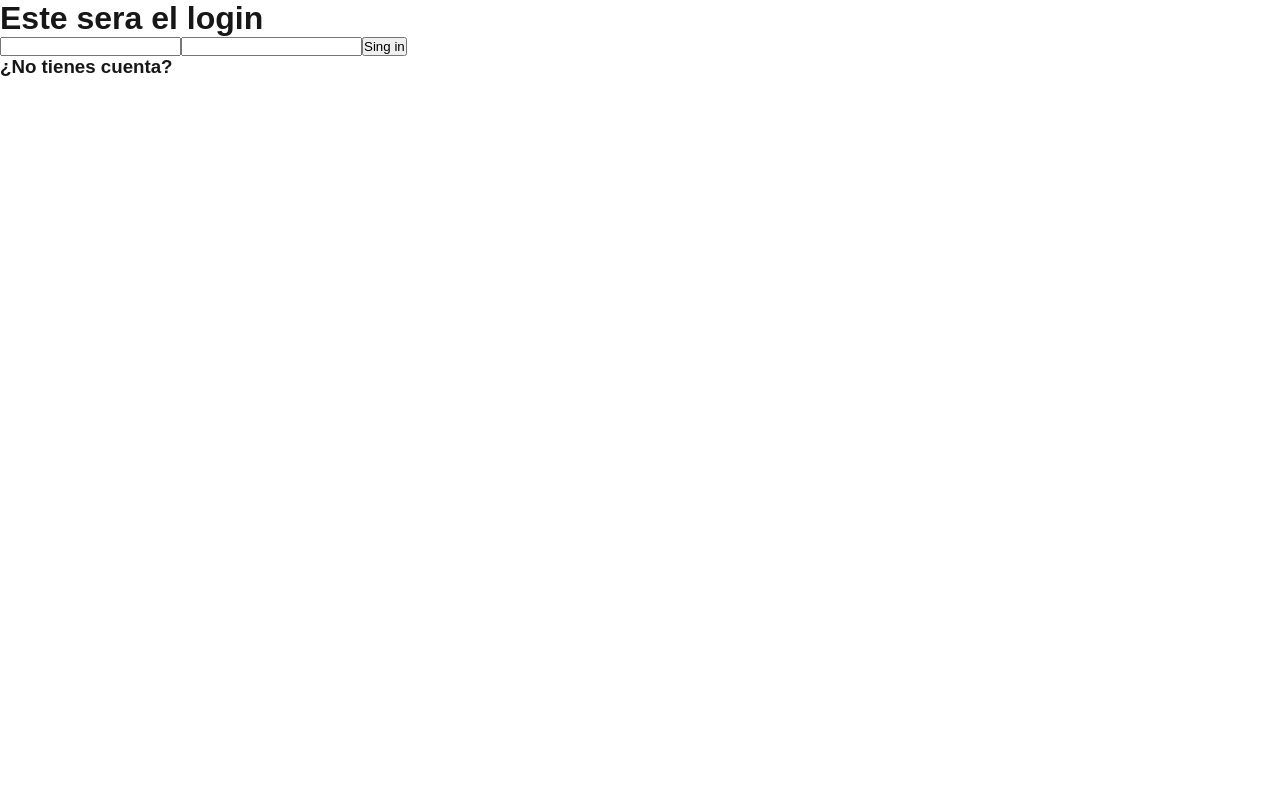
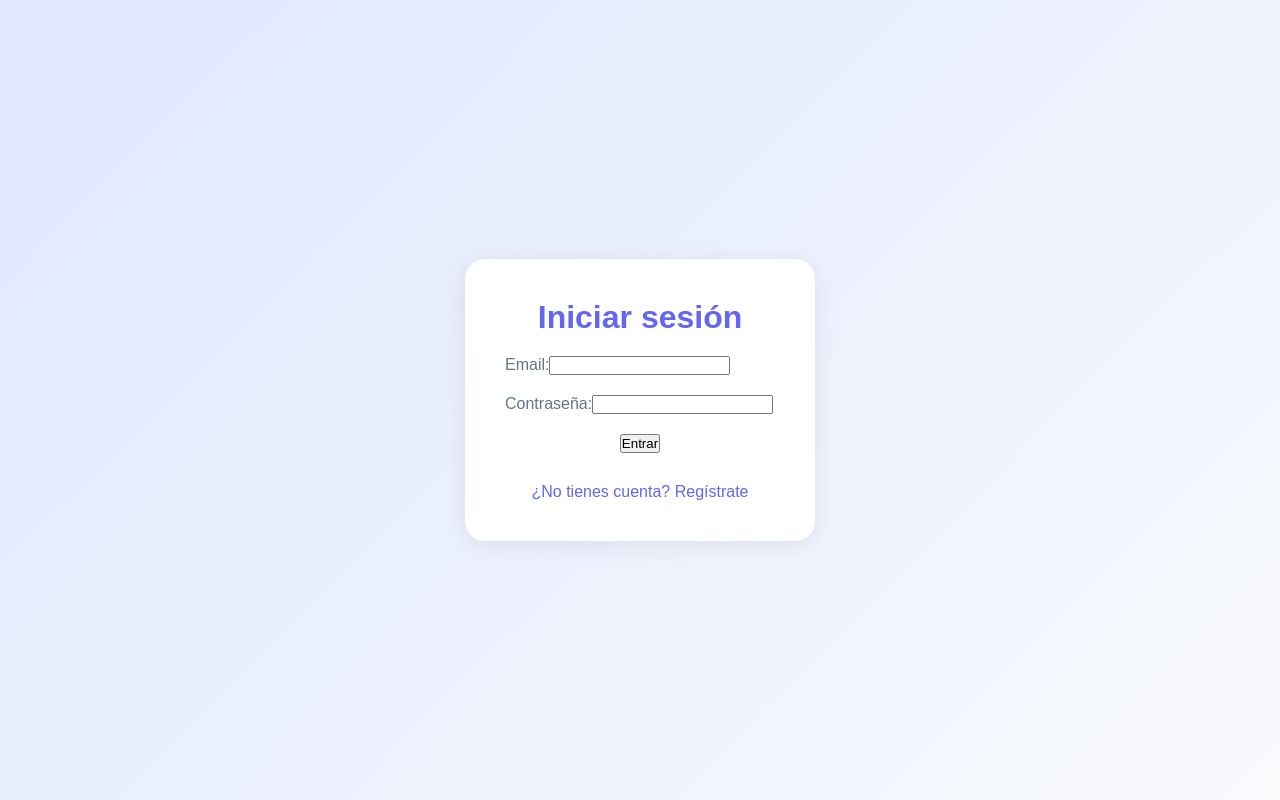
Before and after one commit to camilagiardini/creacion-chat-G19, a Next.js app in the folder creacion-chat-g19/front/: page /login in a window 1280 px wide. Built offline with nearby package versions, Linux system fonts and the light colour scheme; no server answers.

Commit message:
LOGIN MUY EPICO HECHO

```diff
--- a/creacion-chat-g19/front/src/app/(autentication)/login/page.js
+++ b/creacion-chat-g19/front/src/app/(autentication)/login/page.js
@@ -9,35 +9,37 @@ import Form from "@/components/Form"
 
 
 export default function LoginPage() {
-    let entrar = false
     const [usuarios, setUsuarios] = useState([])
     const [user, setUser] = useState("")
     const [password, setPassword] = useState("")
+    const [error, setError] = useState("")
     const router = useRouter()
 
     useEffect(() => {
-        fetch("http://localhost:4000/usuarios") //trae usuarios y lo devuelve
+        fetch("http://localhost:4000/usuarios")
         .then(response => response.json())
         .then(result => {
             setUsuarios(result)
-            console.log(usuarios)
+        }) // .then es la forma para comunicarte con elback
+
+        .catch((err) => {
+            console.log("Error al conectar con el servidor:", err);
         })
-    })   //.then es la forma para comunicarte con elback
-
+    }, [])
 
     function singIn() {
-        for (let i=0; i < usuarios.lenght; i++) {
-            if (usuarios[i].mail == user) {
-                if (usuarios[i].contraseña == password) {
-                    entrar = true
-                    console.log ("entramos")
-                    router.push("./../chat")
-                }
+        let encontrado = false;
+        for (let i = 0; i < usuarios.length; i++) {
+            if (usuarios[i].email === user && usuarios[i].contraseña === password) {
+                encontrado = true;
+                console.log("Login exitoso");
+                router.push("/chat");
+                break;
             }
         }
-        if (entrar == false) {
-                console.log("Usuario o Contraseña incorrectos")
-            }
+        if (!encontrado) {
+            console.log("Usuario o contraseña incorrectos");
+        }
     }
     function savePassword(event) {
         setPassword(event.target.value)
@@ -45,23 +47,98 @@ export default function LoginPage() {
     function saveUser(event){
         setUser(event.target.value)
     }
+    return (
+        <div style={{
+            minHeight: '100vh',
+            display: 'flex',
+            alignItems: 'center',
+            justifyContent: 'center',
+            background: 'linear-gradient(135deg, #e0e7ff 0%, #f8fafc 100%)'
+        }}>
+            <div style={{
+                background: '#fff',
+                borderRadius: '20px',
+                boxShadow: '0 4px 24px rgba(0,0,0,0.08)',
+                padding: '40px',
+                width: '350px',
+                display: 'flex',
+                flexDirection: 'column',
+                gap: '20px',
+                alignItems: 'center'
+            }}>
+                <h1 style={{fontSize: '2rem', fontWeight: 'bold', color: '#6366f1'}}>Iniciar sesión</h1>
+                <div style={{width: '100%'}}>
+                    <label style={{fontWeight: '500', color: '#64748b'}}>Email:</label>
+                    <Input placeholder="Escriba su email" id="email" type="email" onChange={saveUser} style={{width: '100%', marginBottom: '10px', borderRadius: '10px', border: '1px solid #e5e7eb', padding: '10px'}}/>
+                </div>
+                <div style={{width: '100%'}}>
+                    <label style={{fontWeight: '500', color: '#64748b'}}>Contraseña:</label>
+                    <Input placeholder="Escriba su contraseña" id="password" type="password" onChange={savePassword} style={{width: '100%', marginBottom: '10px', borderRadius: '10px', border: '1px solid #e5e7eb', padding: '10px'}}/>
+                </div>
+                <Button text="Entrar" onClick={singIn} style={{width: '100%', background: '#6366f1', color: '#fff', borderRadius: '10px', padding: '12px', fontWeight: 'bold', fontSize: '1rem', border: 'none', boxShadow: '0 2px 8px rgba(99,102,241,0.15)'}}/>
+                <Link href="./register" style={{color: '#6366f1', fontWeight: '500', marginTop: '10px'}}>¿No tienes cuenta? Regístrate</Link>
+            </div>
+        </div>
+    )
+}
 
 
-    return(
-        <>
-            <h1>Este sera el login</h1>
-            <div className="contenedor-login">
-                <div className="inputs-login">
-                    <Input placeholder="Escriba su email" id="email" className="inputs-login" type="email" onChange={saveUser}/>
+/*
+"use client"
 
-                    <Input placeholder="Escriba su contraseña" id="password" className="inputs-login" type="password" onChange={savePassword}/>
-                    <Button text="Sing in" onClick={singIn}></Button>
-                    <h3>
-                    <Link href="./register">¿No tienes cuenta?</Link>
-                    </h3>
-                </div>
-            </div>
+import { useState } from "react"
+import { useRouter } from "next/navigation"
 
-        </>
-    )
+export default function LoginPage() {
+  const [email, setEmail] = useState("")
+  const [password, setPassword] = useState("")
+  const router = useRouter()
+
+  const handleLogin = (e) => {
+    e.preventDefault()
+
+    // Ejemplo simple de validación
+    if (email === "admin@test.com" && password === "1234") {
+      alert("Login exitoso ✅")
+      router.push("/home") // redirige a la página principal
+    } else {
+      alert("Usuario o contraseña incorrectos ❌")
+    }
+  }
+
+  return (
+    <div className="flex items-center justify-center min-h-screen bg-gray-100">
+      <div className="bg-white shadow-lg rounded-2xl p-8 w-96">
+        <h1 className="text-2xl font-bold text-center mb-6">Iniciar Sesión</h1>
+        <form onSubmit={handleLogin} className="flex flex-col gap-4">
+          <input
+            type="email"
+            placeholder="Correo electrónico"
+            value={email}
+            onChange={(e) => setEmail(e.target.value)}
+            className="border rounded-lg p-2"
+            required
+          />
+          <input
+            type="password"
+            placeholder="Contraseña"
+            value={password}
+            onChange={(e) => setPassword(e.target.value)}
+            className="border rounded-lg p-2"
+            required
+          />
+          <button
+            type="submit"
+            className="bg-blue-500 text-white p-2 rounded-lg hover:bg-blue-600 transition"
+          >
+            Entrar
+          </button>
+        </form>
+        <p className="text-sm text-center mt-4">
+          ¿No tienes cuenta? <a href="/register" className="text-blue-500">Regístrate</a>
+        </p>
+      </div>
+    </div>
+  )
 }
+ */
```
Also changed, not shown: creacion-chat-g19/front/src/app/(autentication)/chat/page.js (added, +65 -0 lines), creacion-chat-g19/front/src/app/(autentication)/register/page.js (+29 -18 lines), creacion-chat-g19/front/src/components/Chat.js (deleted, +0 -16 lines).
